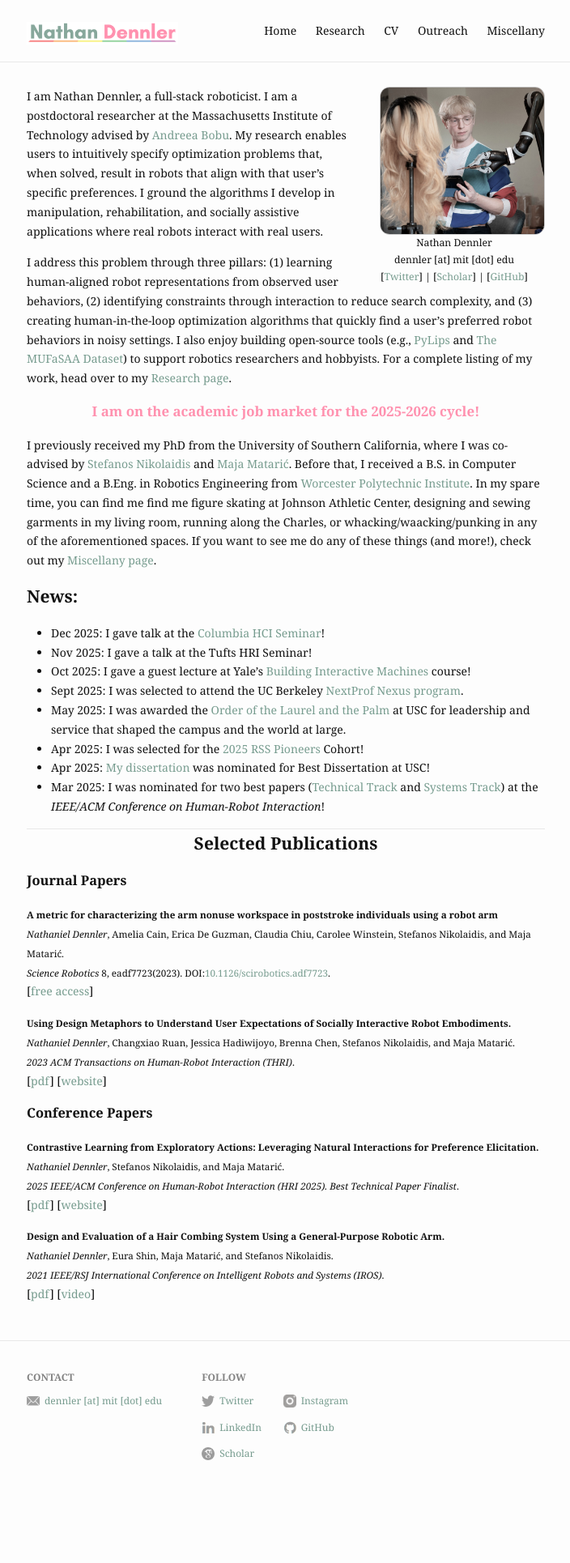
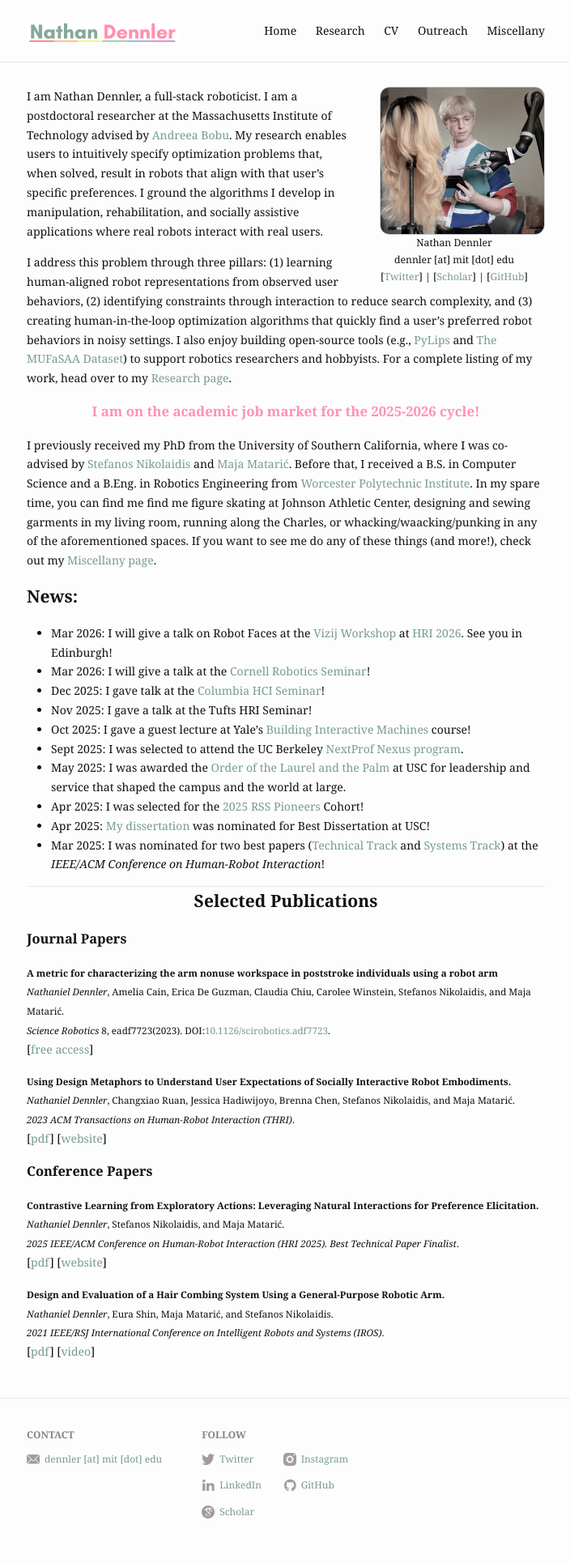
Before and after one commit to ndennler/ndennler.github.io, a Jekyll site: the page built from index.md, in a window 1280 px wide. Shown: the whole page at 81% size, without its empty margins (287-991 px from the left). Built offline with Jekyll 4.4.1, drawn with Linux system fonts in a browser that asks for light colours; before the commit the page ends 1858 px from its top, so only the background shows below that.

Commit message:
Add upcoming talks to the News section

```diff
--- a/index.md
+++ b/index.md
@@ -20,6 +20,8 @@
 
 
 ## News:
+- Mar 2026: I will give a talk on Robot Faces at the [Vizij Workshop](https://vizij.ai/events/hri-2026-tutorial/) at [HRI 2026](https://humanrobotinteraction.org/2026/). See you in Edinburgh!
+- Mar 2026: I will give a talk at the [Cornell Robotics Seminar](https://www.cs.cornell.edu/events/robotics-seminar)!
 - Dec 2025: I gave talk at the [Columbia HCI Seminar](https://columbiahci.github.io/#seminar)!
 - Nov 2025: I gave a talk at the Tufts HRI Seminar!
 - Oct 2025: I gave a guest lecture at Yale's [Building Interactive Machines](https://cpsc459-bim.gitlab.io/f25/) course!
```
